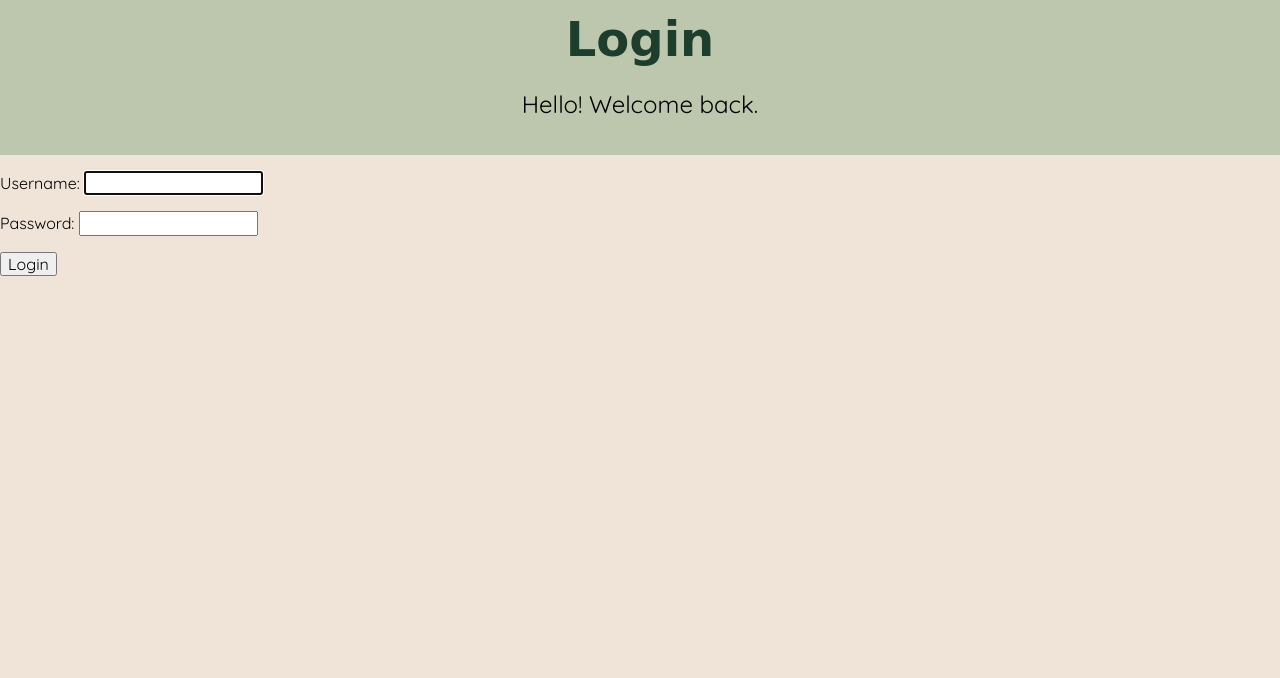
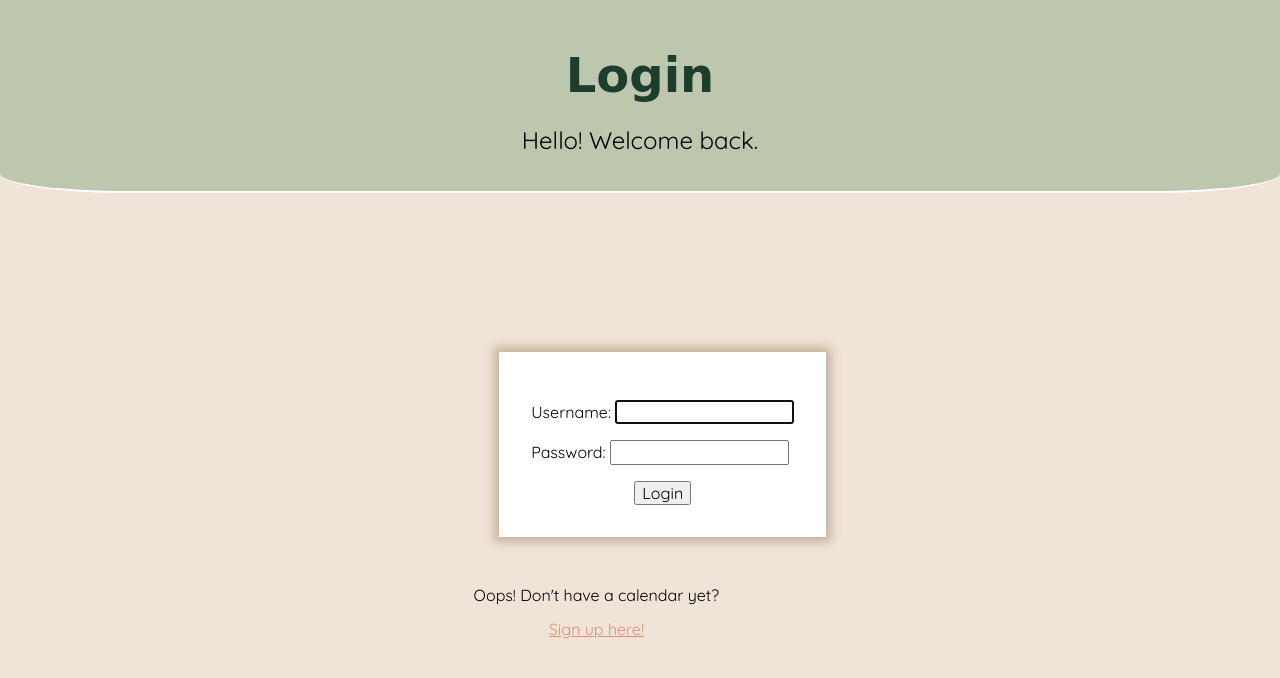
Before and after one commit to Lloydrl/Are-You-Free-Calendar-App, a Django app: page /users/login/ in a window 1280 px wide. Shown: the top 678 px of the page. Run offline with Django 4.2, Linux system fonts and the light colour scheme; parts of the project's set-up code (start-up, migrations or seed data) failed here and were passed over; some web fonts are replaced.

Commit message:
Capstone

```diff
--- a/capstone_areyoufree/static/login.css
+++ b/capstone_areyoufree/static/login.css
@@ -11,6 +11,10 @@ header {
     text-align: center;
     padding: .5em;
     font-size: 1.5em;
+    border-bottom-left-radius: 10%;
+    border-bottom-right-radius: 10%;
+    border-bottom: 2px solid white;
+    padding-top: 2em;
 }
 
 h1{
@@ -19,6 +23,68 @@ h1{
     color: #1d3e2c;
 }
 
-header a {
-    color: #ffffff;
+
+/* ids */
+#login-btn {
+    text-align: center;
 }
+
+#login-form {
+    position: fixed;
+    top: 50%;
+    left: 50%;
+    margin-top: -40%;
+    margin-left: -38%;
+    background-color: white;
+    padding: 1em;
+    box-shadow: 0px 0px 10px 5px #c4b09c;
+}
+
+#oops-signup {
+    position: fixed;
+    top: 50%;
+    left: 50%;
+    margin-top: 20%;
+    margin-left: -32%;
+    text-align: center;
+}
+
+#oops-signup a {
+    color: #E08F71;
+}
+
+
+
+
+
+
+/* DESKTOP VIEW (OVER 1100PX SCREEN) */
+@media (min-width: 1100px) {
+
+    #login-form {
+        position: fixed;
+        top: 60%;
+        left: 50%;
+        margin-top: -10%;
+        margin-left: -11%;
+        background-color: white;
+        padding: 2em;
+    }
+
+    header {
+        background-color: #bdc7ad;
+        text-align: center;
+        padding: .5em;
+        font-size: 1.5em;
+        border-bottom: 2px solid white;
+        padding-top: 2em;
+    }
+
+    #oops-signup {
+        position: fixed;
+        top: 60%;
+        left: 69%;
+        margin-top: 7%;
+        text-align: center;
+    }
+}
--- a/capstone_areyoufree/templates/registration/login.html
+++ b/capstone_areyoufree/templates/registration/login.html
@@ -17,11 +17,17 @@
         <p>Hello! Welcome back.</p>
     </header>
     <main>
-        <form action="" method="post">
-            {% csrf_token %}
-            {{ form.as_p }}
-            <input type="submit" value="Login">
-        </form>
+        <div id="login-form">
+            <form action="" method="post">
+                {% csrf_token %}
+                {{ form.as_p }}
+                <div id="login-btn"><input type="submit" value="Login"></div>
+            </form>
+        </div>
+        <div id="oops-signup">
+            <p>Oops! Don't have a calendar yet?</p>
+            <p><a href="{% url 'users:signup' %}">Sign up here!</a></p>
+        </div>
     </main>
 </body>
 </html>
```
Also changed, not shown: capstone_areyoufree/static/main.css (+14 -0 lines), capstone_areyoufree/static/signup.css (+40 -0 lines), capstone_areyoufree/templates/registration/signup.html (+6 -2 lines), 2 other files.
